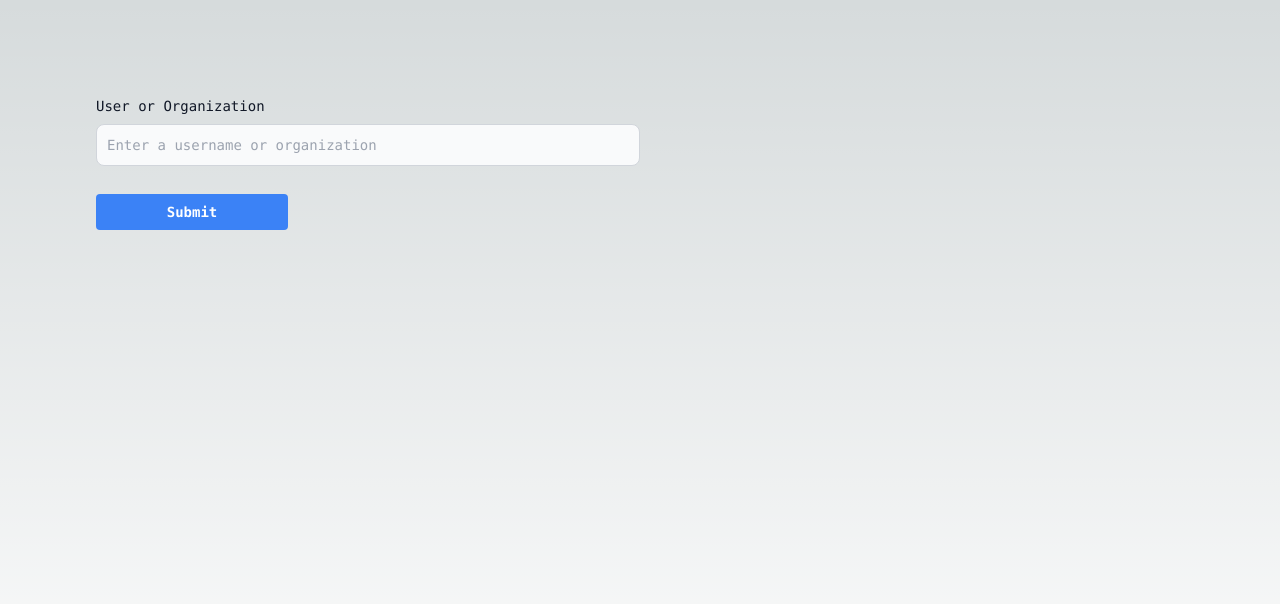
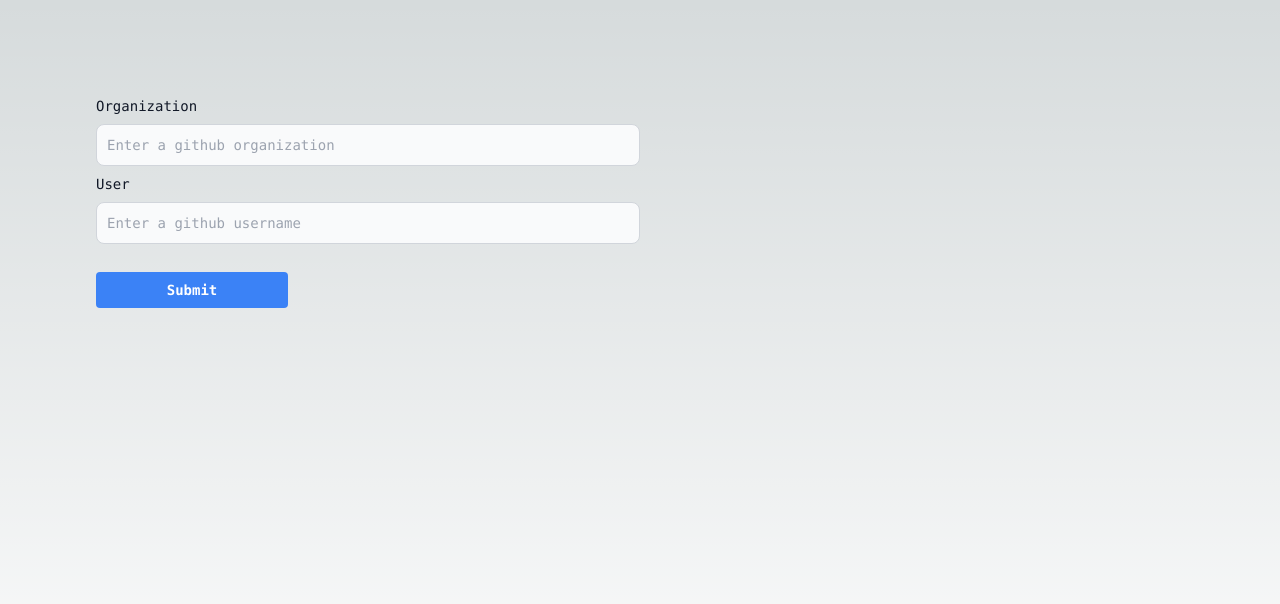
Before and after one commit to TPewarski/github-repo, a Next.js app: page / in a window 1280 px wide. Shown: the top 604 px of the page. Built offline with nearby package versions, Linux system fonts and the light colour scheme.

Commit message:
Add api call

```diff
--- a/package.json
+++ b/package.json
@@ -13,6 +13,7 @@
     "react": "^18",
     "react-dom": "^18",
     "react-hook-form": "^7.51.0",
+    "react-paginate": "^8.2.0",
     "swr": "^2.2.5"
   },
   "devDependencies": {
--- /dev/null
+++ b/src/app/RepoTable.tsx
@@ -0,0 +1,2 @@
+import { Repository } from "./types";
+export const RepoTable = (repos: Repository[]) => {};
--- a/src/app/page.tsx
+++ b/src/app/page.tsx
@@ -1,12 +1,27 @@
 "use client";
 
 import Image from "next/image";
-import { useForm, SubmitHandler } from "react-hook-form";
-import { useState } from "react";
+import { useForm, SubmitHandler, set } from "react-hook-form";
+import { use, useState } from "react";
+import ReactPaginate from "react-paginate";
+import { SortDirection, Sort, Type, Repository } from "./types";
+
+const GITHUB_API = "https://api.github.com";
 
 type Inputs = {
-  userOrOrg: string;
+  user: string;
+  organization: string;
 };
+
+const getGithubURL = (
+  user?: string,
+  organization?: string,
+  page: number = 1,
+  sortDirection: SortDirection = SortDirection.DESC,
+  type: Type = Type.ALL,
+  sort: Sort = Sort.FULL_NAME
+): string =>
+  `${GITHUB_API}/orgs/${organization}/repos?per_page=10&page=${page}&sort=${sort}&direction=${sortDirection}&type=${type}`;
 
 export default function Home() {
   const {
@@ -15,7 +30,22 @@ export default function Home() {
     formState: { errors },
   } = useForm<Inputs>();
 
-  const onSubmit: SubmitHandler<Inputs> = (data) => console.log({ data });
+  const [isFetching, setIsFetching] = useState(false);
+  const [formError, setFormError] = useState<string | null>(null);
+  const [repos, setRepos] = useState<Repository[]>([]);
+
+  const onSubmit: SubmitHandler<Inputs> = (data) => {
+    setIsFetching(true);
+    try {
+      fetch(getGithubURL(data.user, data.organization, 1))
+        .then((data) => data.json())
+        .then((repos) => setRepos(repos));
+    } catch (error) {
+      setFormError(`Error fetching repos: ${error}`);
+      console.error(error);
+    }
+    setIsFetching(false);
+  };
 
   return (
     <main className="flex min-h-screen flex-col justify-between p-24">
@@ -24,21 +54,37 @@ export default function Home() {
         className="z-10 max-w-5xl w-1/2 flex-col justify-between font-mono text-sm lg:flex"
       >
         <label
-          htmlFor="userOrOrg"
+          htmlFor="organization"
           className="block mb-2 text-sm font-medium text-gray-900 dark:text-white"
         >
-          User or Organization
+          Organization
         </label>
         <input
           type="text"
-          id="userOrOrg"
+          id="organization"
           className="mb-2 bg-gray-50 border border-gray-300 text-gray-900 text-sm rounded-lg focus:ring-blue-500 focus:border-blue-500 block w-full p-2.5 dark:bg-gray-700 dark:border-gray-600 dark:placeholder-gray-400 dark:text-white dark:focus:ring-blue-500 dark:focus:border-blue-500"
-          placeholder="Enter a username or organization"
-          {...register("userOrOrg")}
+          placeholder="Enter a github organization"
+          {...register("organization")}
         />
-        {errors.userOrOrg && (
+        {/* {errors.user && (
           <span className="text-red-500">This field is required</span>
-        )}
+        )} */}
+        <label
+          htmlFor="user"
+          className="block mb-2 text-sm font-medium text-gray-900 dark:text-white"
+        >
+          User
+        </label>
+        <input
+          type="text"
+          id="user"
+          className="mb-2 bg-gray-50 border border-gray-300 text-gray-900 text-sm rounded-lg focus:ring-blue-500 focus:border-blue-500 block w-full p-2.5 dark:bg-gray-700 dark:border-gray-600 dark:placeholder-gray-400 dark:text-white dark:focus:ring-blue-500 dark:focus:border-blue-500"
+          placeholder="Enter a github username"
+          {...register("user")}
+        />
+        {/* {errors.user && (
+          <span className="text-red-500">This field is required</span>
+        )} */}
         <button className="mt-5 bg-blue-500 w-48 hover:bg-blue-700 text-white font-bold py-2 px-4 rounded focus:outline-none focus:shadow-outline">
           Submit
         </button>
--- /dev/null
+++ b/src/app/types.tsx
@@ -0,0 +1,29 @@
+// api types
+export enum SortDirection {
+  ASC = "asc",
+  DESC = "desc",
+}
+
+export enum Sort {
+  CREATED = "created",
+  UPDATED = "updated",
+  PUSHED = "pushed",
+  FULL_NAME = "full_name",
+}
+
+export enum Type {
+  ALL = "all",
+  OWNER = "owner",
+  FORKS = "forks",
+  SOURCES = "sources",
+  MEMBER = "member",
+}
+
+export type Repository = {
+  id: number;
+  name: string;
+  description: string;
+  created: string;
+  updated: string;
+  pushed: string;
+};
```
Also changed, not shown: 1 other file (tests, documents, lock files or other folders).
